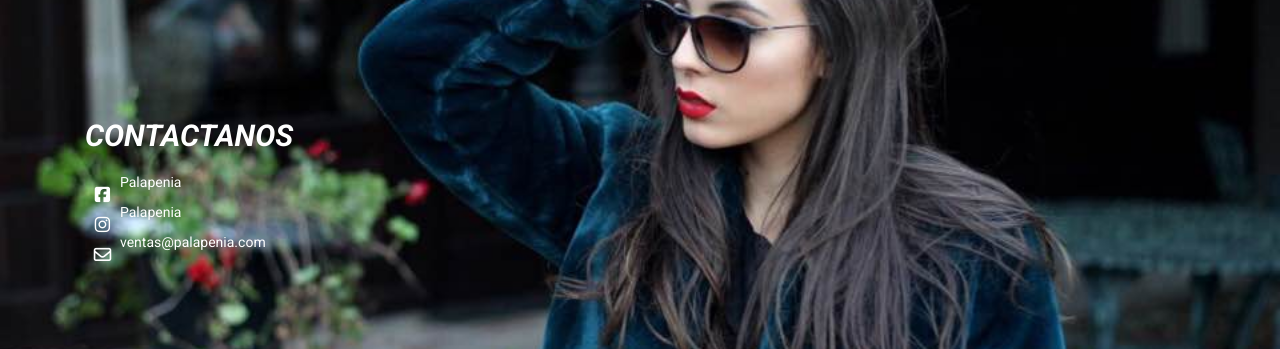
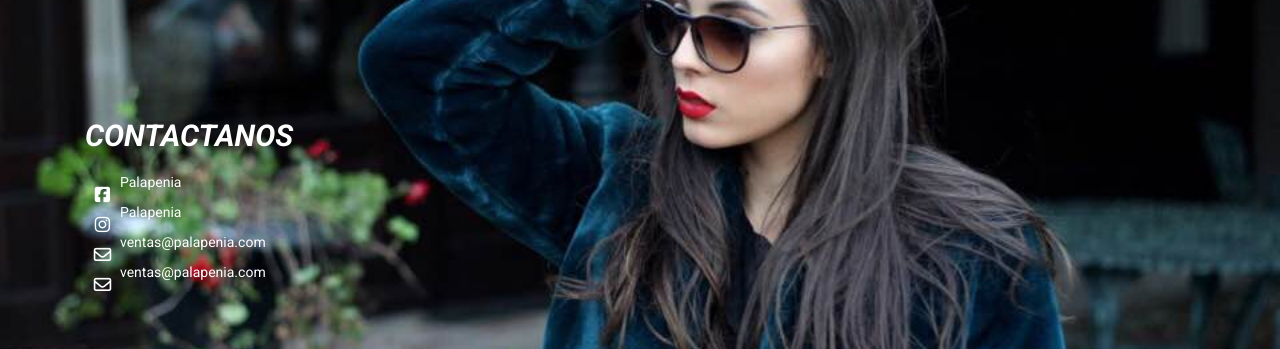
Before and after one commit to PiaZaniboni/Palapenia, a PHP site: page /index.php in a window 1280 px wide. Shown: the part 1203-1552 px from the top of the page. Run offline with PHP 8.4, Linux system fonts and the light colour scheme; some libraries are stand-ins or nearby versions.

Commit message:
Subiendo cambio

```diff
--- a/footer-info.php
+++ b/footer-info.php
@@ -9,6 +9,7 @@
   <li><i class="fa-li fa fa-facebook-square  fa-inverse fa-lg"></i>Palapenia</li>
   <li><i class="fa-li fa fa-instagram  fa-inverse fa-lg"></i>Palapenia</li>
   <li><i class="fa-li fa fa-envelope-o  fa-inverse fa-lg"></i>ventas@palapenia.com</li>
+   <li><i class="fa-li fa fa-envelope-o  fa-inverse fa-lg"></i>ventas@palapenia.com</li>
 
 </ul>
  </div>
```
